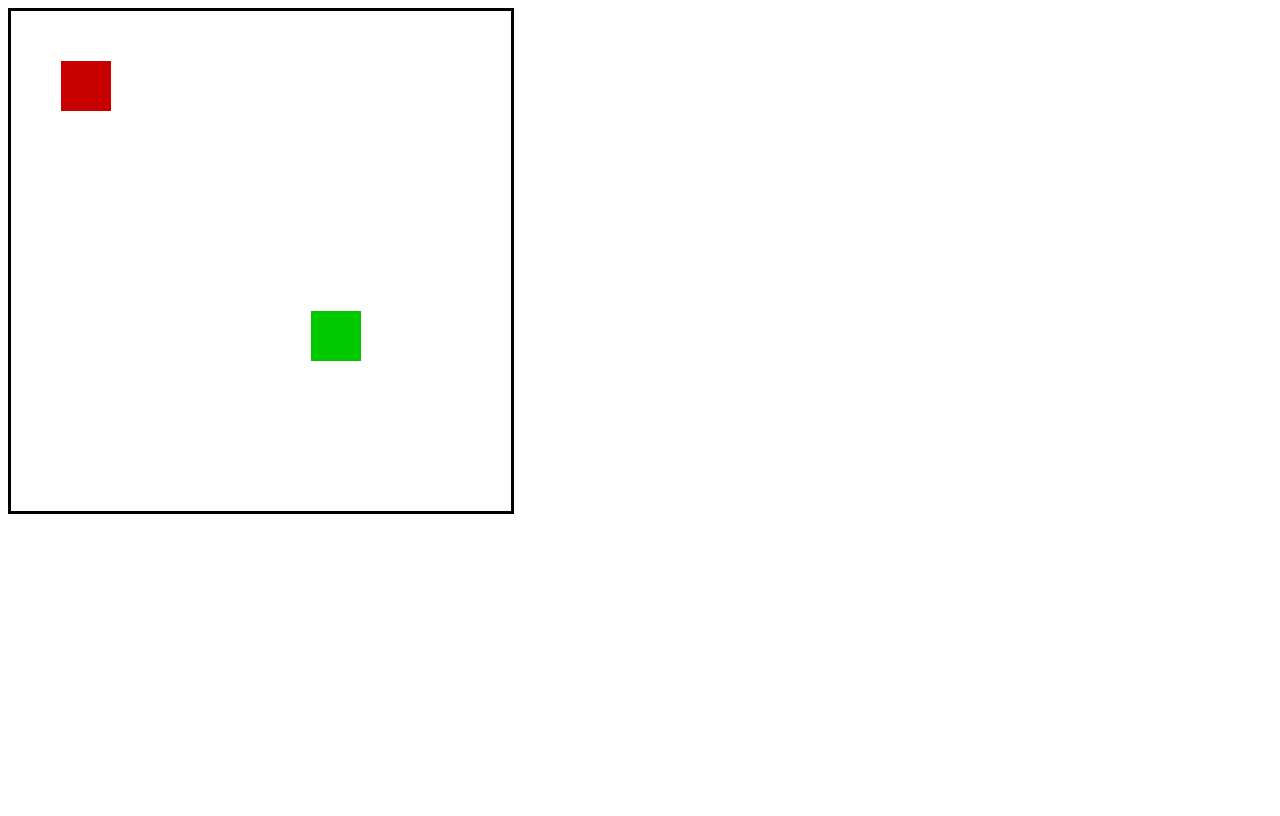
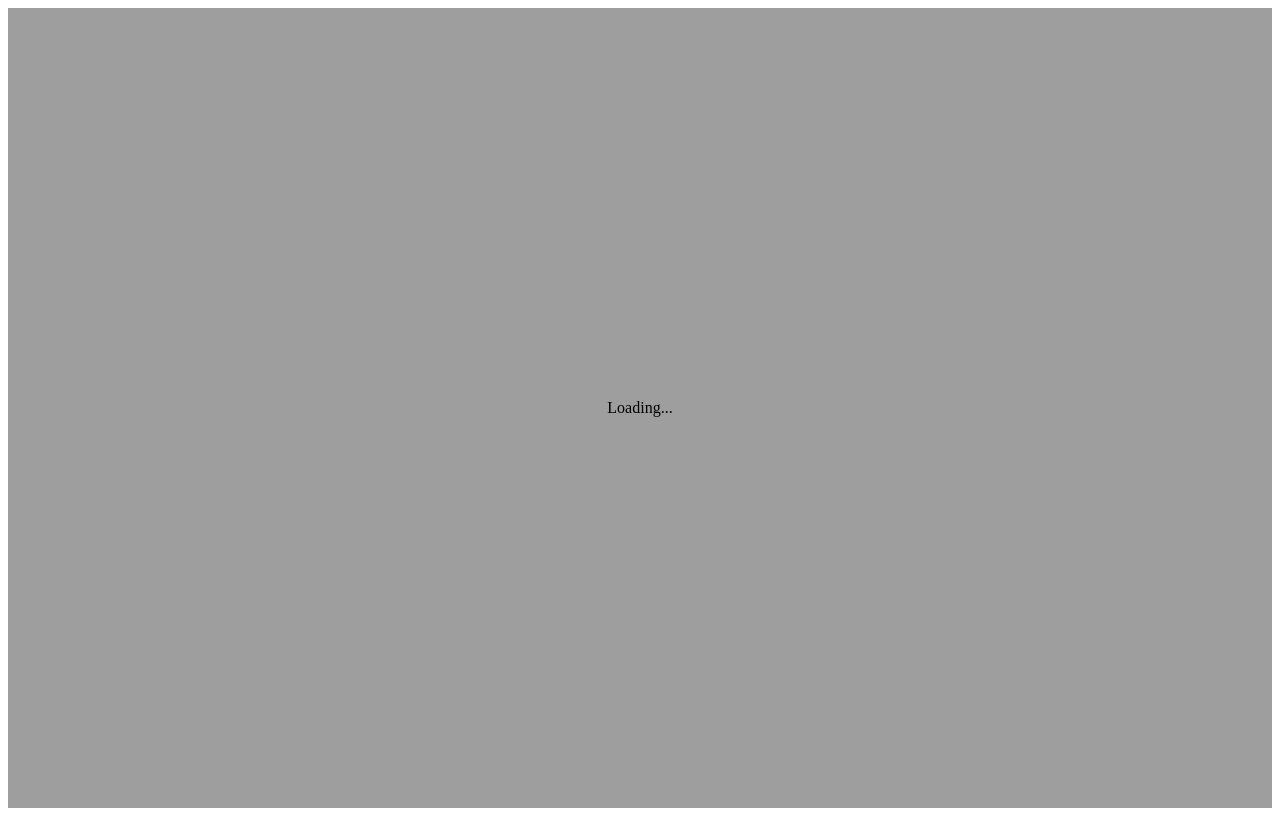
Before and after one commit to KelvinWu602/Protector, a website: page src/public/index.html in a window 1280 px wide. Both pictures are taken after a click on the button "Login". Drawn offline with Linux system fonts and the light colour scheme.

Commit message:
Added Signin Logic

```diff
--- a/src/public/doGame.js
+++ b/src/public/doGame.js
@@ -167,7 +167,11 @@ const doGame = function() {
         window.requestAnimationFrame(draw);
     }
 
-    return {draw}
+    function start(){
+        console.log("STARTS");
+    }
+
+    return {draw, start}
 }();
 
 doGame.draw();
--- a/src/public/index.html
+++ b/src/public/index.html
@@ -103,65 +103,7 @@
 <script src="socket.js"></script>
 <script src="doGame.js"></script>
 
-<script>
-    let userName = "";
-    let userPassword = "";
-
-    document.getElementById("usernameInput").addEventListener("input", (e) => {
-        userName = e.target.value;
-    })
-
-    document.getElementById("passwordInput").addEventListener("input", (e) => {
-        userPassword = e.target.value;
-    })
-
-    document.getElementById("CreateAccount").onclick = () => {
-        document.querySelector("#SignInLeft").style.display = "none";
-        document.querySelector("#CreateAccountLeft").style.display = "block";
-    }
-
-    document.getElementById("CreateAccountBack").onclick = () => {
-        document.querySelector("#SignInLeft").style.display = "block";
-        document.querySelector("#CreateAccountLeft").style.display = "none";
-    }
-
-    // Handling Login
-    document.getElementById("LoginButton").onclick = () => {
-        console.log(userName);
-        console.log(userPassword);
-
-        //Loading
-        showLoadingScreen();
-
-        sendData();
-    }
-
-    //Dummy function, dont know how to implement yet
-    async function sendData() {
-        await new Promise(function (resolve) {
-            setTimeout(() => resolve("done!"), 500);
-        });
-
-        gameStart();
-    }
-
-    function showLoadingScreen() {
-        document.querySelector(".homebody").style.display = "none";
-        document.querySelector(".Loading").style.display = "flex";
-    }
-
-    function removeLoadingScreen() {
-        document.querySelector(".homebody").style.display = "flex";
-        document.querySelector(".Loading").style.display = "none";
-    }
-
-    function gameStart() {
-        document.querySelector(".Loading").style.display = "none";
-        document.querySelector("canvas").style.display = "block";
-    }
-
-    removeLoadingScreen();
-</script>
+<script src="login.js"></script>
 
 <style>
     .homebody {
--- /dev/null
+++ b/src/public/login.js
@@ -0,0 +1,89 @@
+const Login = function () {
+
+    let userName = "";
+    let userPassword = "";
+
+    function init() {
+        //Username Listener
+        document.getElementById("usernameInput").addEventListener("input", (e) => {
+            userName = e.target.value;
+            //console.log(userName)
+        })
+
+        //Password Listener
+        document.getElementById("passwordInput").addEventListener("input", (e) => {
+            userPassword = e.target.value;
+        })
+
+        // Handling Login
+        document.getElementById("LoginButton").onclick = () => {
+            handleLogin();
+        }
+
+        //Handling signin/register add logic
+        document.getElementById("CreateAccount").onclick = () => {
+            document.querySelector("#SignInLeft").style.display = "none";
+            document.querySelector("#CreateAccountLeft").style.display = "block";
+        }
+
+        document.getElementById("CreateAccountBack").onclick = () => {
+            document.querySelector("#SignInLeft").style.display = "block";
+            document.querySelector("#CreateAccountLeft").style.display = "none";
+        }
+    }
+
+    function handleLogin() {
+        //Loading
+        showLoadingScreen();
+        doSignin();
+        doGame.start();
+    }
+
+    async function doSignin() {
+        //Dummy delay, delete later
+        await new Promise(function (resolve) {
+            setTimeout(() => resolve("done!"), 500);
+        });
+
+        let signin = {
+            username: userName,
+            password: userPassword,
+        }
+
+        // fetch("/signin", {
+        //     method: "POST",
+        //     headers: {
+        //         "Content-Type": "application/json"
+        //     },
+        //     body: signin
+        // }).then((res) => {
+        //     return(res.json())
+        // }).then((json) => {
+        //     if (json.status == "success") {
+        //         gameStart();
+        //     }
+        // }).catch((err) => {
+        //     console.log("Error on Signin Ajax")
+        // })
+    }
+
+    init();
+
+    function showLoadingScreen() {
+        document.querySelector(".homebody").style.display = "none";
+        document.querySelector(".Loading").style.display = "flex";
+    }
+
+    function removeLoadingScreen() {
+        document.querySelector(".homebody").style.display = "flex";
+        document.querySelector(".Loading").style.display = "none";
+    }
+
+    function gameStart() {
+        document.querySelector(".Loading").style.display = "none";
+        document.querySelector("canvas").style.display = "block";
+    }
+
+    removeLoadingScreen();
+
+}()
```
